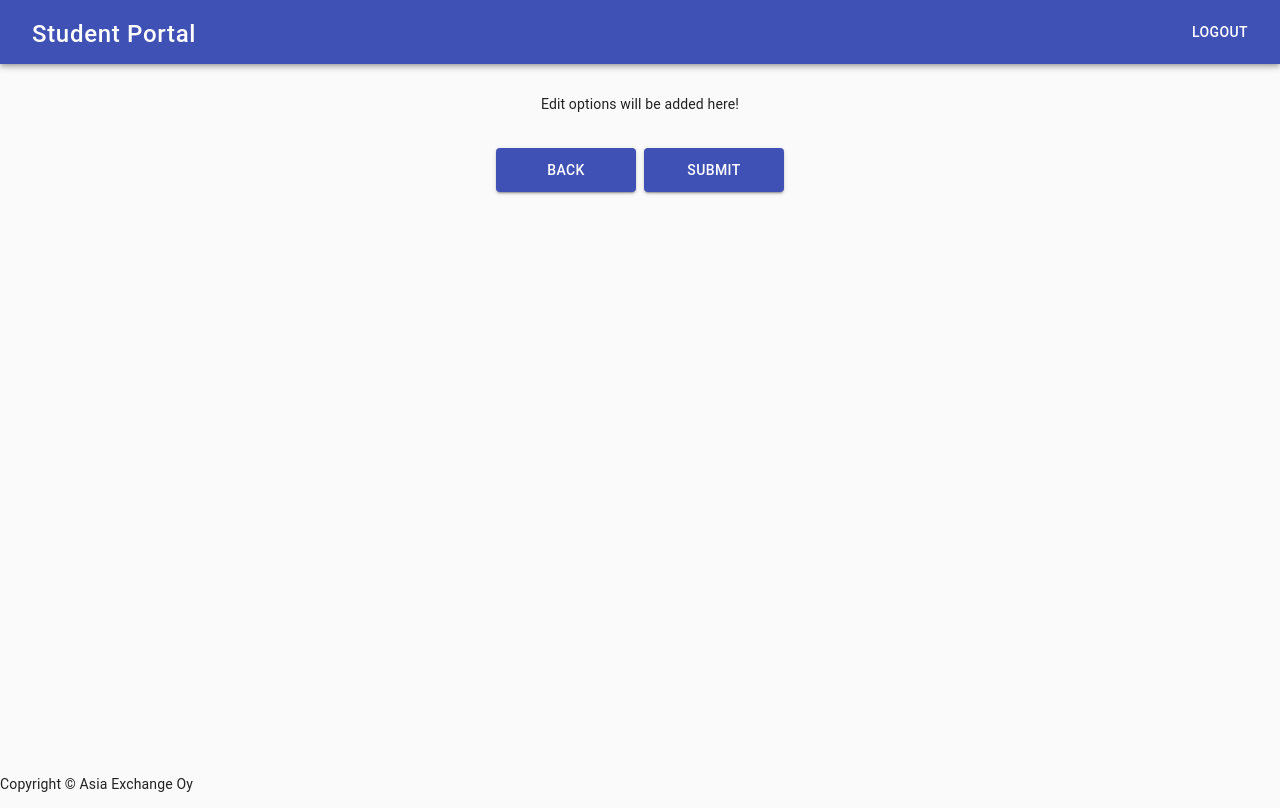
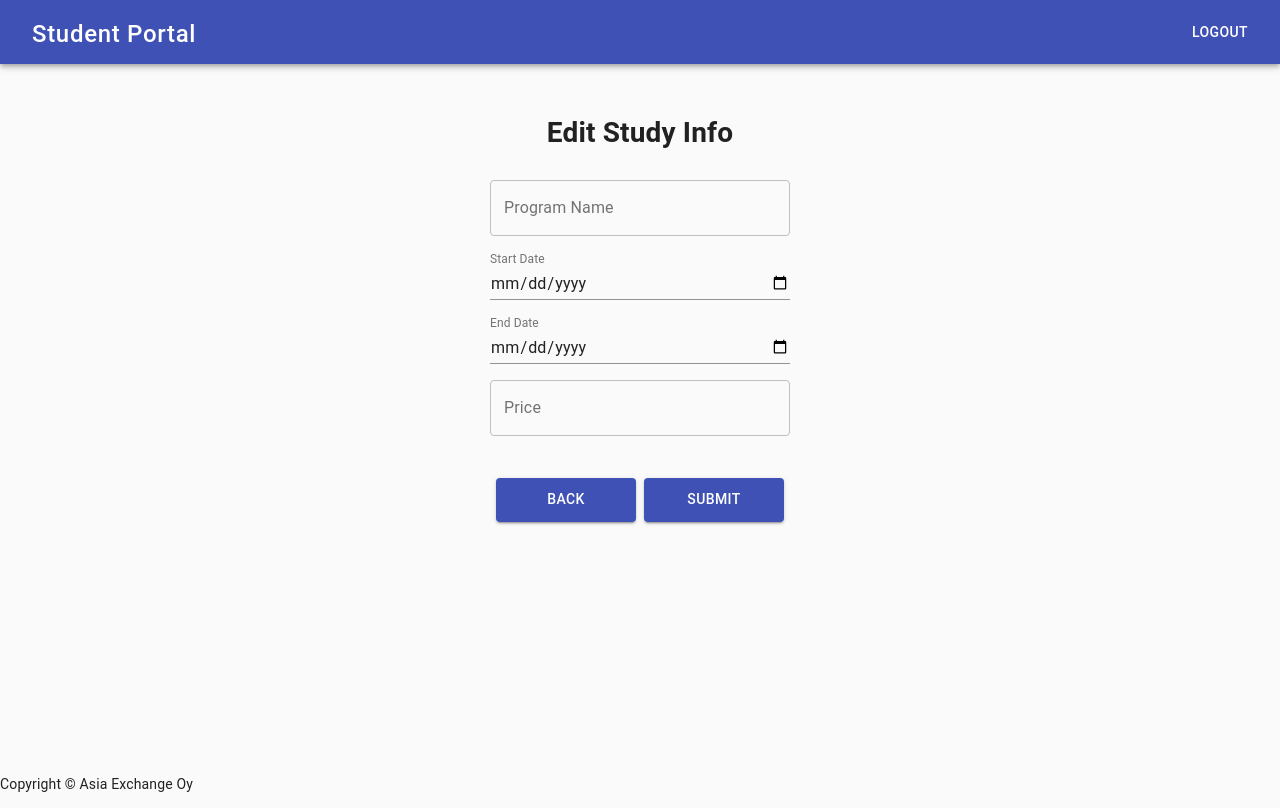
Before and after one commit to wahid2272/managementkit, a React (Create React App) app in the folder client/: page /editStudyInfo in a window 1280 px wide. Built offline with nearby package versions, Linux system fonts and the light colour scheme.

Commit message:
EditInfo component redesigned with Post form

```diff
--- a/client/src/components/users/adminUser/adminWebsiteDashboard/EditInfo.js
+++ b/client/src/components/users/adminUser/adminWebsiteDashboard/EditInfo.js
@@ -1,11 +1,13 @@
-import React from 'react';
+import React, { useState } from 'react';
 import UserNav from "../../UserNav";
 import { useHistory } from "react-router-dom";
+import axios from "axios";
 import "../../../../App";
 
 //Material UI
 import { makeStyles } from '@material-ui/core/styles';
 import Button from '@material-ui/core/Button';
+import TextField from '@material-ui/core/TextField';
 
 const useStyles = makeStyles((theme) => ({
   root: {
@@ -21,12 +23,36 @@ const useStyles = makeStyles((theme) => ({
   },
   table: {
     minWidth: 750,
-  }
+  },
+  container: {
+    display: 'flex',
+    flexWrap: 'wrap',
+  },
+  textField: {
+    marginLeft: theme.spacing(1),
+    marginRight: theme.spacing(1),
+    width: 300,
+  },
 }));
 
 const EditInfo = () => {
   const classes = useStyles();
   const history = useHistory();
+
+  const [program, setProgram] = useState("");
+  const [startDate, setStatrtDate] = useState("");
+  const [endDate, setEndDate] = useState("");
+  const [price, setPrice] = useState("");
+
+  const editInfo = () => {
+    axios.post("http://localhost:3005/api/addNewInfo", {
+      program: program,
+      startDate: startDate,
+      endDate: endDate,
+      price: price,
+    });
+    history.push('/websiteManage');
+  }
 
   const handleChange = () => {
     history.push('/websiteManage')
@@ -36,11 +62,57 @@ const EditInfo = () => {
     <div>
       <UserNav />
       <div className="center">
-        Edit options will be added here!
+        <h1>Edit Study Info</h1>
+
+        <form className={classes.root} noValidate autoComplete="off">
+          <TextField id="outlined-basic" label="Program Name" variant="outlined" className={classes.textField}
+          onChange={(e) => {
+            setProgram(e.target.value);
+          }}/>
+        </form>
+
+        <form className={classes.root} noValidate>
+          <TextField
+            id="date"
+            label="Start Date"
+            type="date"
+            // defaultValue="2021-01-01"
+            InputLabelProps={{
+              shrink: true,
+            }}
+            className={classes.textField}
+            onChange={(e) => {
+              setStatrtDate(e.target.value);
+            }}
+          />
+          </form>
+
+          <form className={classes.root} noValidate>
+          <TextField
+            id="date"
+            label="End Date"
+            type="date"
+            // defaultValue="2021-01-01"
+            InputLabelProps={{
+              shrink: true,
+            }}
+            className={classes.textField}
+            onChange={(e) => {
+              setEndDate(e.target.value);
+            }}
+          />
+        </form>
+
+        <form className={classes.root} noValidate autoComplete="off">
+          <TextField id="outlined-basic" label="Price" variant="outlined" className={classes.textField}
+          onChange={(e) => {
+            setPrice(e.target.value);
+          }}/>
+        </form>
 
         <div className="button-padding-top">
             <Button className={classes.button} variant="contained" color="primary" onClick={handleChange}>Back</Button>
-            <Button className={classes.button} variant="contained" color="primary" >Submit</Button>
+            <Button className={classes.button} variant="contained" color="primary" onClick={editInfo}>Submit</Button>
         </div>
       </div>
     </div>
```
